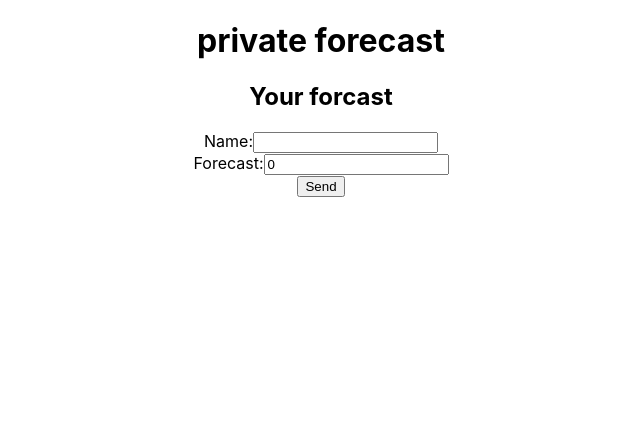
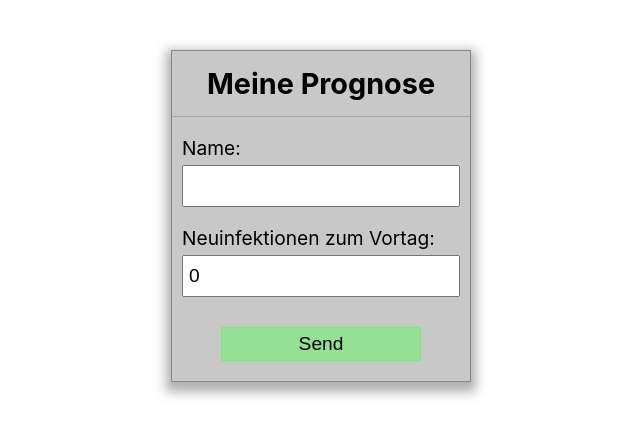
Before and after one commit to ReneCode/private-forecast, a React (Create React App) app: page / in a window 1280 px wide. Shown: the top 436 px of the page, without its empty margins (319-959 px from the left). Built offline with nearby package versions, Linux system fonts and the light colour scheme.

Commit message:
add css formating to YourForecast

```diff
--- a/src/App.css
+++ b/src/App.css
@@ -1,3 +1,3 @@
 .App {
-  text-align: center;
+  font-size: 16px;
 }
--- a/src/App.tsx
+++ b/src/App.tsx
@@ -1,13 +1,18 @@
 import React from "react";
 import "./App.css";
 import CurrentNumber from "./CurrentNumber";
+import Summarize from "./Summarize";
+import { getDate } from "./utils";
 import YourForecast from "./YourForecast";
 
 function App() {
+  const currentDate = getDate();
+
   return (
     <div className="App">
-      <h1>private forecast</h1>
+      {/* <h1>private forecast</h1> */}
       {/* <CurrentNumber /> */}
+      <Summarize />
       <YourForecast />
     </div>
   );
--- /dev/null
+++ b/src/Summarize.tsx
@@ -0,0 +1,8 @@
+import React from "react";
+
+type Props = {};
+const Summarize: React.FC<Props> = () => {
+  return null;
+};
+
+export default Summarize;
--- a/src/YourForecast.scss
+++ b/src/YourForecast.scss
@@ -1,21 +1,52 @@
-_body {
-  background: lighten(#474747, 10%)
-    url(https://images.unsplash.com/photo-1452716726610-30ed68426a6b?ixlib=rb-0.3.5&q=80&fm=jpg&crop=entropy&w=1080&fit=max&s=177c2914fe84d20069f207e27632acc9)
-    center/cover no-repeat;
-  height: 100vh;
-  overflow: hidden;
-  color: #fff;
-  font-family: Arial, Helvetica, sans-serif;
+* {
+  box-sizing: border-box;
+  &:focus {
+    outline: none;
+  }
 }
 
-._form {
-  background: rgba(#474747, 0.8);
+.form {
+  background: rgba(#bbb, 0.8);
+  position: relative;
+  width: 300px;
+  margin: 50px auto;
+  border: 1px solid #888;
+  box-shadow: 0 5px 10px 5px rgba(100, 100, 100, 0.5);
+  font-size: 1.2rem;
 
-  .input {
-    margin: 20px;
+  h2 {
+    padding: 15px 0;
+    margin: 0;
+    text-align: center;
   }
 
-  button {
-    width: 200px;
+  .inset {
+    border-top: 1px solid #aaa;
+    padding: 0px 10px;
+    label {
+      display: block;
+      margin: 5px 0;
+    }
+    input {
+      width: 100%;
+      padding: 8px 5px;
+      font-size: 1.2rem;
+    }
+  }
+  .action {
+    margin: 30px 0 20px;
+    display: flex;
+    align-items: stretch;
+    justify-content: center;
+    button {
+      border: 1px solid rgba(100, 250, 100, 0.7);
+      background-color: rgba(100, 250, 100, 0.5);
+      font-size: 1.2rem;
+      width: 200px;
+      padding: 5px 20px;
+      &:hover {
+        cursor: pointer;
+      }
+    }
   }
 }
--- a/src/YourForecast.tsx
+++ b/src/YourForecast.tsx
@@ -66,11 +66,10 @@ const YourForecast = () => {
 
   return (
     <div className="form">
+      <h2>Meine Prognose</h2>
+      <div className="inset">
         {error && <div>{error}</div>}
-      <div className="input">
-        <h2>Your forcast</h2>
-
-        {error && <p>{error}</p>}
+        <p>
           <label htmlFor="name">Name:</label>
           <input
             id="name"
@@ -78,18 +77,21 @@ const YourForecast = () => {
             value={name}
             onChange={(e) => setName(e.target.value)}
           />
-      </div>
-      <div className="input">
-        <label htmlFor="forecast">Forecast:</label>
+        </p>
+        <p>
+          <label htmlFor="forecast">Neuinfektionen zum Vortag:</label>
           <input
             id="forecast"
             type="number"
             value={forecast}
             onChange={(e) => setForecast(parseInt(e.target.value))}
           />
+        </p>
       </div>
 
+      <div className="action">
         <button onClick={handleClick}>Send</button>
+      </div>
     </div>
   );
 };
--- a/src/index.css
+++ b/src/index.css
@@ -1,5 +1,4 @@
 body {
-  margin: 0;
   font-family: -apple-system, BlinkMacSystemFont, "Segoe UI", "Roboto", "Oxygen",
     "Ubuntu", "Cantarell", "Fira Sans", "Droid Sans", "Helvetica Neue",
     sans-serif;
--- /dev/null
+++ b/src/utils/index.ts
@@ -0,0 +1,7 @@
+export const getDate = (dayDelta: number = 0) => {
+  return new Date(Date.now() + 24 * 60 * 60 * 1000 * dayDelta);
+};
+
+export const dateToDateId = (dt: Date): string => {
+  return `${dt.getUTCFullYear()}-${dt.getUTCMonth() + 1}-${dt.getUTCDate()}`;
+};
```
Also changed, not shown: api/a.html (added, +12 -0 lines). Lines whose indentation alone changed are shown as unchanged.
